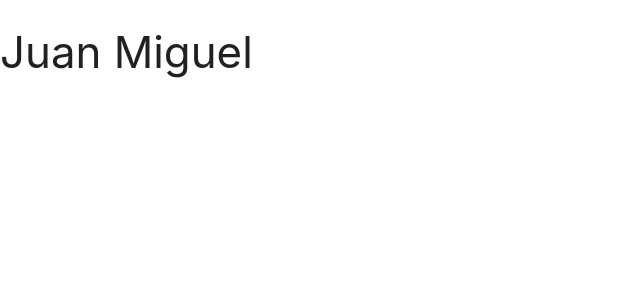
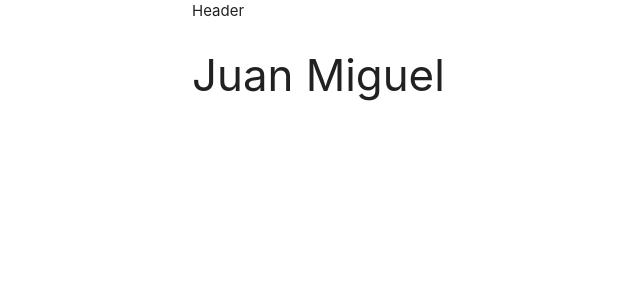
Before and after one commit to juanmiguel431/graphql-auth-client, a React (Vite) app: page / in a window 1280 px wide. Shown: the top 300 px of the page, without its empty margins (0-640 px from the left). Built offline with nearby package versions, Linux system fonts and the light colour scheme.

Commit message:
Header component added.

```diff
--- a/src/App.tsx
+++ b/src/App.tsx
@@ -1,8 +1,13 @@
+import { Outlet } from 'react-router-dom';
+import Header from './components/Header.tsx';
+
 function App() {
 
   return (
-    <div>
+    <div className="container">
+      <Header />
       <h3>Juan Miguel</h3>
+      <Outlet/>
     </div>
   )
 }
--- /dev/null
+++ b/src/components/Header.tsx
@@ -0,0 +1,9 @@
+import React from 'react';
+
+const Header: React.FC = () => {
+  return (
+    <div>Header</div>
+  );
+};
+
+export default Header;
```
